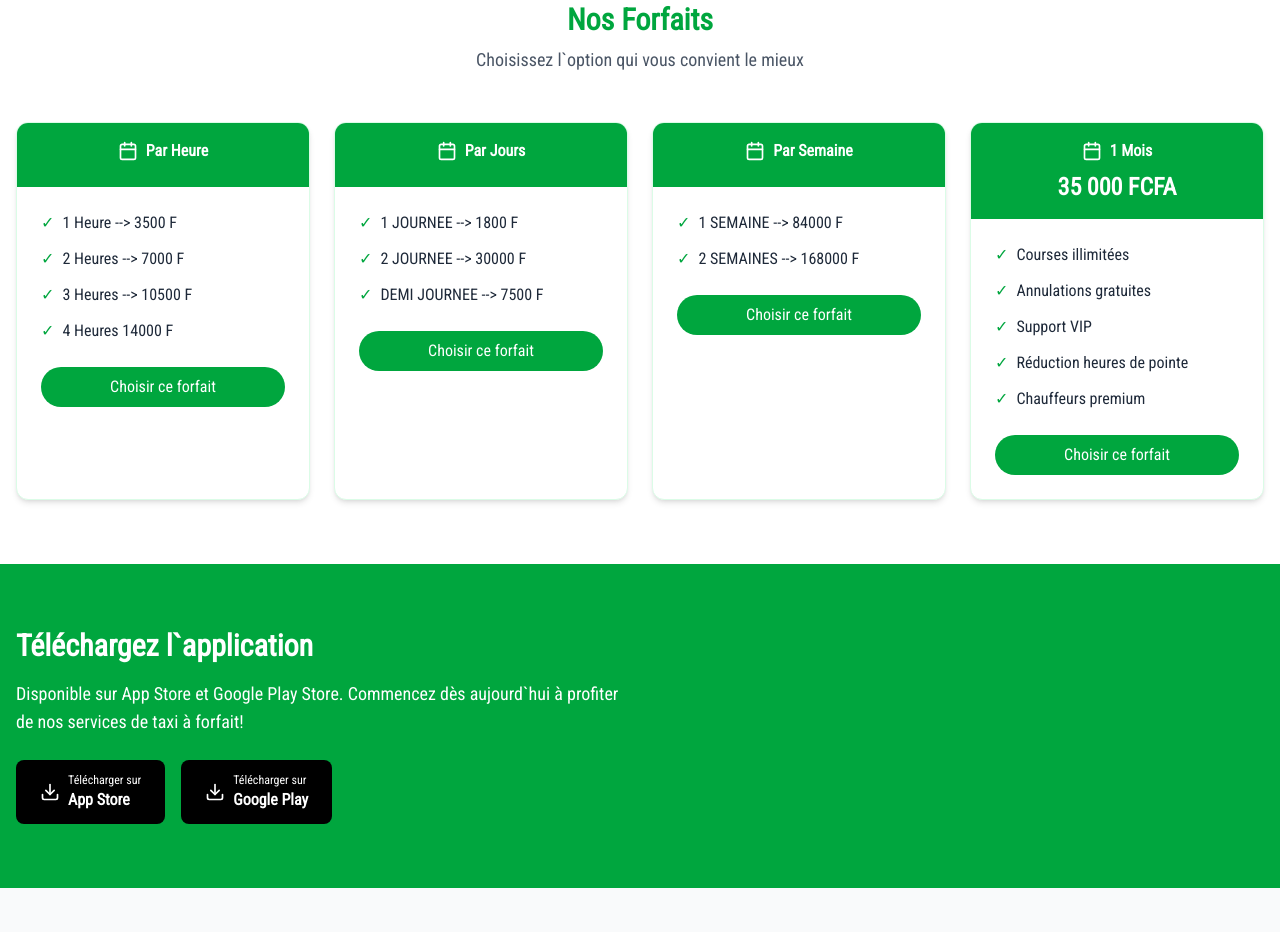
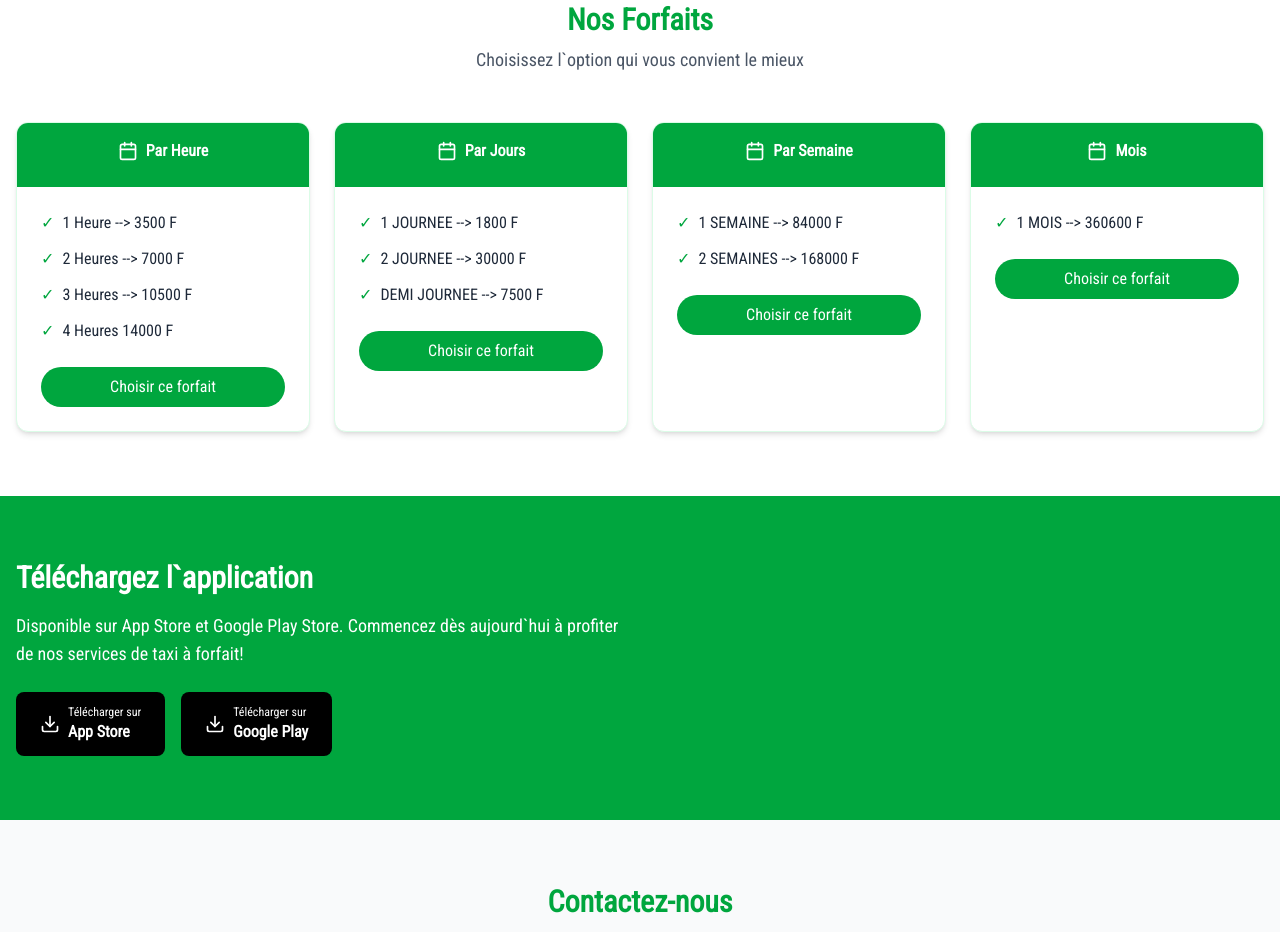
Before and after one commit to Hol7/taxiforfaitsite, a Next.js app: page / in a window 1280 px wide. Shown: the part 1660-2592 px from the top of the page. Built offline with nearby package versions, Linux system fonts and the light colour scheme.

Commit message:
fix: update monthly pricing structure and duration label in Home component

```diff
--- a/src/app/page.tsx
+++ b/src/app/page.tsx
@@ -161,7 +161,7 @@ export default function Home() {
                 { duration: 'Par Heure', icon: <Calendar size={20} />, price: '', features: ['1 Heure --> 3500 F', '2 Heures --> 7000 F', '3 Heures --> 10500 F', '4 Heures 14000 F'] },
                 { duration: 'Par Jours', icon: <Calendar size={20} />, price: '', features: ['1 JOURNEE --> 1800 F ', '2 JOURNEE --> 30000 F ', 'DEMI JOURNEE --> 7500 F'] },
                 { duration: 'Par Semaine', icon: <Calendar size={20} />, price: '', features: ['1 SEMAINE --> 84000 F', '2 SEMAINES --> 168000 F',] },
-                { duration: '1 Mois', icon: <Calendar size={20} />, price: '35 000 FCFA', features: ['Courses illimitées', 'Annulations gratuites', 'Support VIP', 'Réduction heures de pointe', 'Chauffeurs premium'] }
+                { duration: 'Mois', icon: <Calendar size={20} />, price: '', features: ['1 MOIS --> 360600 F',] }
               ].map((plan, index) => (
                 <motion.div
                   key={index}
```
